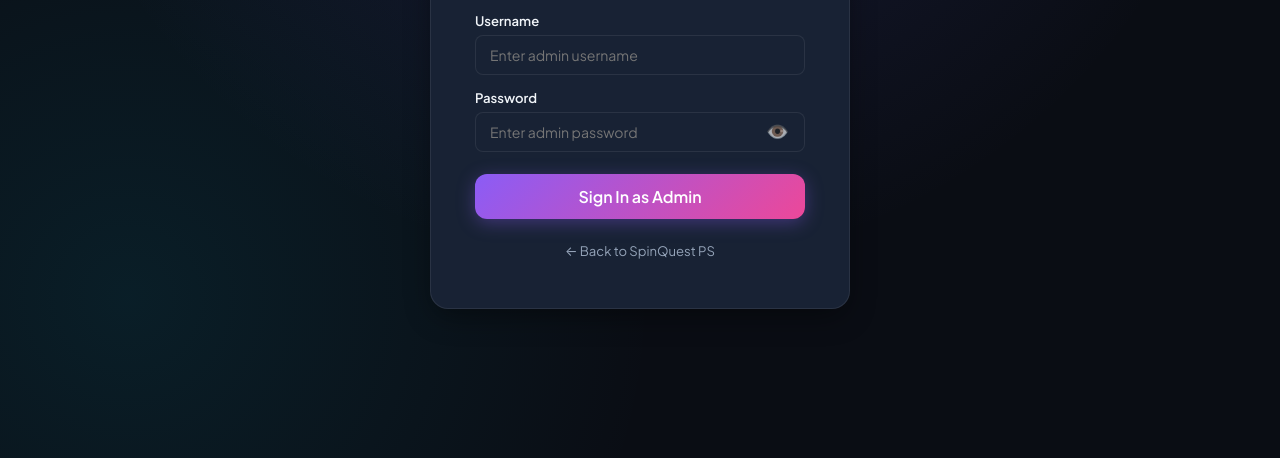
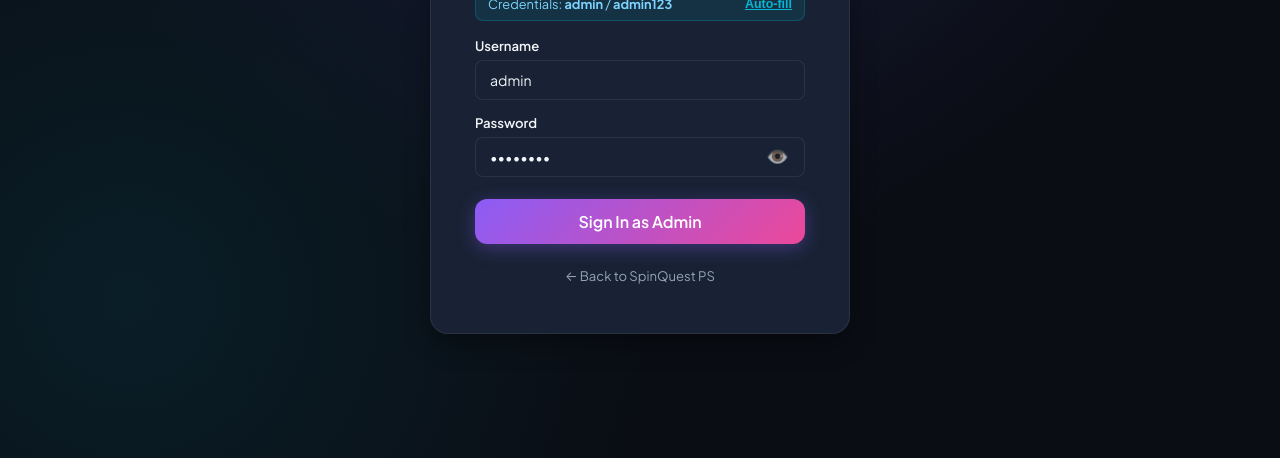
Before and after one commit to Sansai-L/ps-spinwheel, a website: page admin.html in a window 1280 px wide. Shown: the part 342-800 px from the top of the page. Drawn offline with Linux system fonts and the light colour scheme.

Commit message:
Add organizer credentials auto-fill, default values & script versioning

```diff
--- a/admin.html
+++ b/admin.html
@@ -124,14 +124,18 @@
       </div>
 
       <form id="adminLoginForm" autocomplete="off">
+        <div style="background:rgba(6,182,212,0.1);border:1px solid rgba(6,182,212,0.25);border-radius:var(--radius-sm);padding:8px 12px;margin-bottom:16px;font-size:0.8rem;color:#7dd3fc;display:flex;align-items:center;justify-content:space-between;">
+          <span>Credentials: <strong>admin</strong> / <strong>admin123</strong></span>
+          <button type="button" id="fillAdminCredsBtn" style="background:none;border:none;color:var(--accent-cyan);font-weight:700;cursor:pointer;font-size:0.78rem;text-decoration:underline;">Auto-fill</button>
+        </div>
         <div class="form-group">
           <label class="form-label" for="adminUsername">Username</label>
-          <input type="text" id="adminUsername" class="form-input" placeholder="Enter admin username" required autocomplete="username">
+          <input type="text" id="adminUsername" class="form-input" placeholder="admin" value="admin" required autocomplete="username">
         </div>
         <div class="form-group">
           <label class="form-label" for="adminPassword">Password</label>
           <div class="password-input-wrap">
-            <input type="password" id="adminPassword" class="form-input" placeholder="Enter admin password" required autocomplete="current-password">
+            <input type="password" id="adminPassword" class="form-input" placeholder="admin123" value="admin123" required autocomplete="current-password">
             <button type="button" id="toggleAdminPwd" class="btn-toggle-eye" title="Toggle visibility">👁️</button>
           </div>
         </div>
@@ -447,6 +451,6 @@
   <!-- Toast Notifications -->
   <div id="toastContainer" class="toast-container"></div>
 
-  <script src="admin-app.js"></script>
+  <script src="admin-app.js?v=20261005_3"></script>
 </body>
 </html>
```
